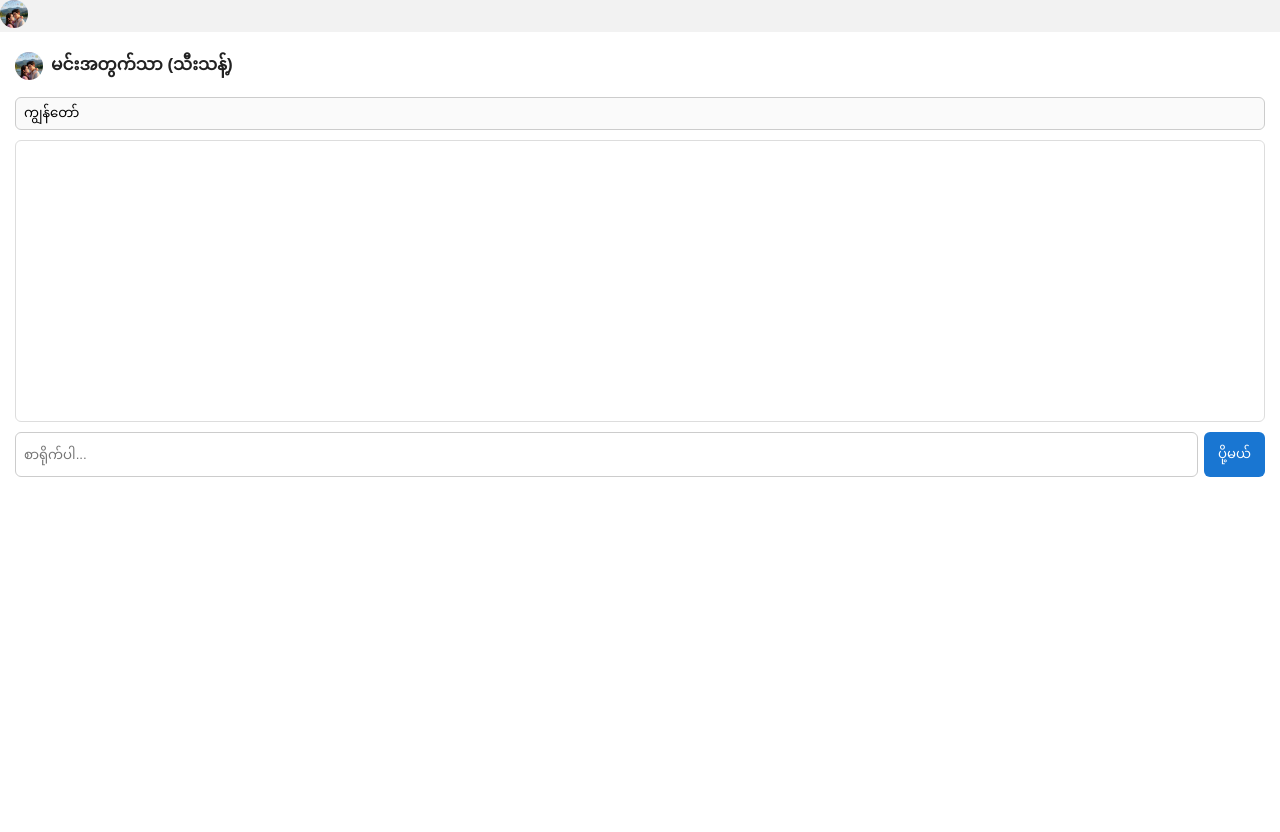
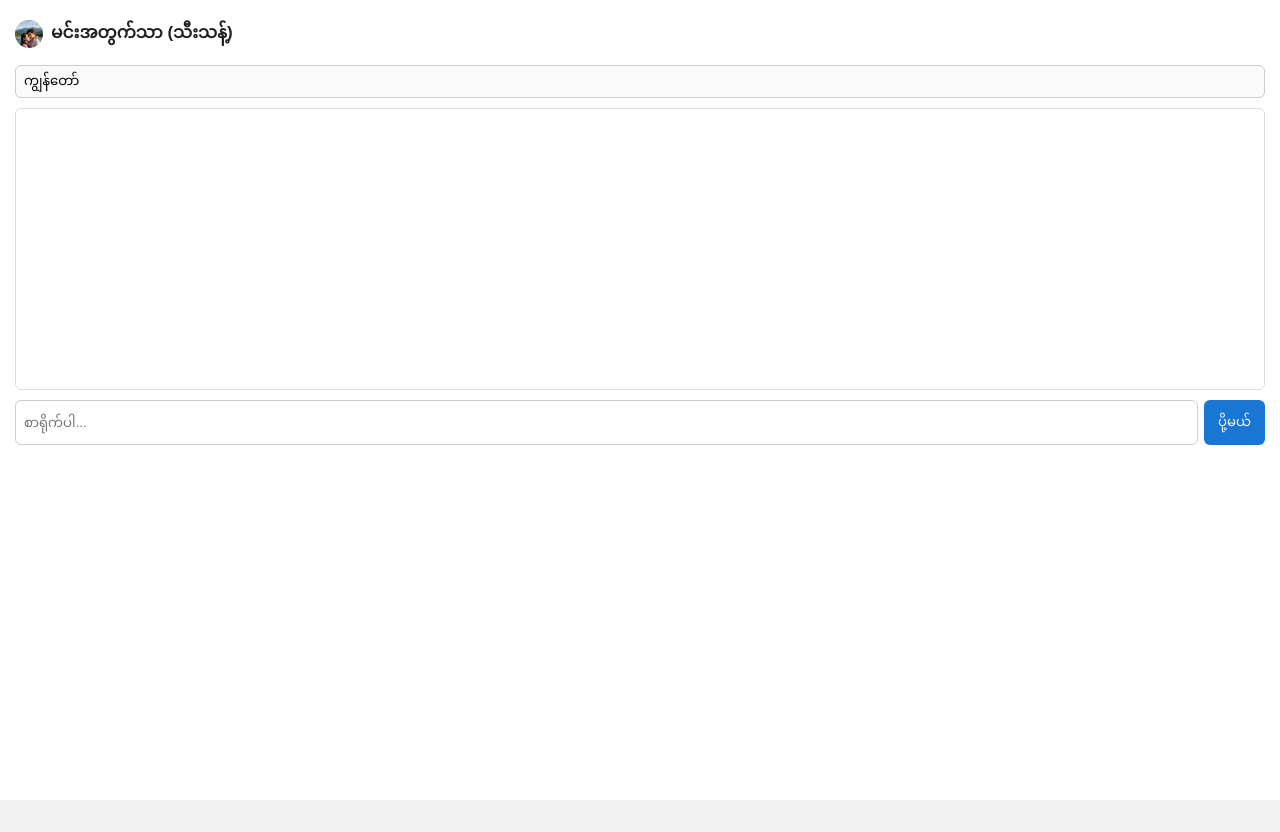
Before and after one commit to WIN4331988/min-a-twat-thar, a plain HTML site: page index.html in a window 1280 px wide. After the commit the page ends 800 px from the top, so only its background shows below. Drawn offline with Linux system fonts and the light colour scheme; no server answers.

Commit message:
Update index.html

```diff
--- a/index.html
+++ b/index.html
@@ -4,7 +4,7 @@
   <meta charset="UTF-8">
   <meta name="viewport" content="width=device-width, initial-scale=1.0">
   <title>မင်းအတွက်သာ (သီးသန့်)</title>
-<img src="7124.jpg" alt="Logo" style="width:28px;height:28px;border-radius:50%;object-fit:cover;object-position:center 35%;">
+
   <link rel="manifest" href="manifest.json">
 <meta name="theme-color" content="#c81e47">
   <style>
```
